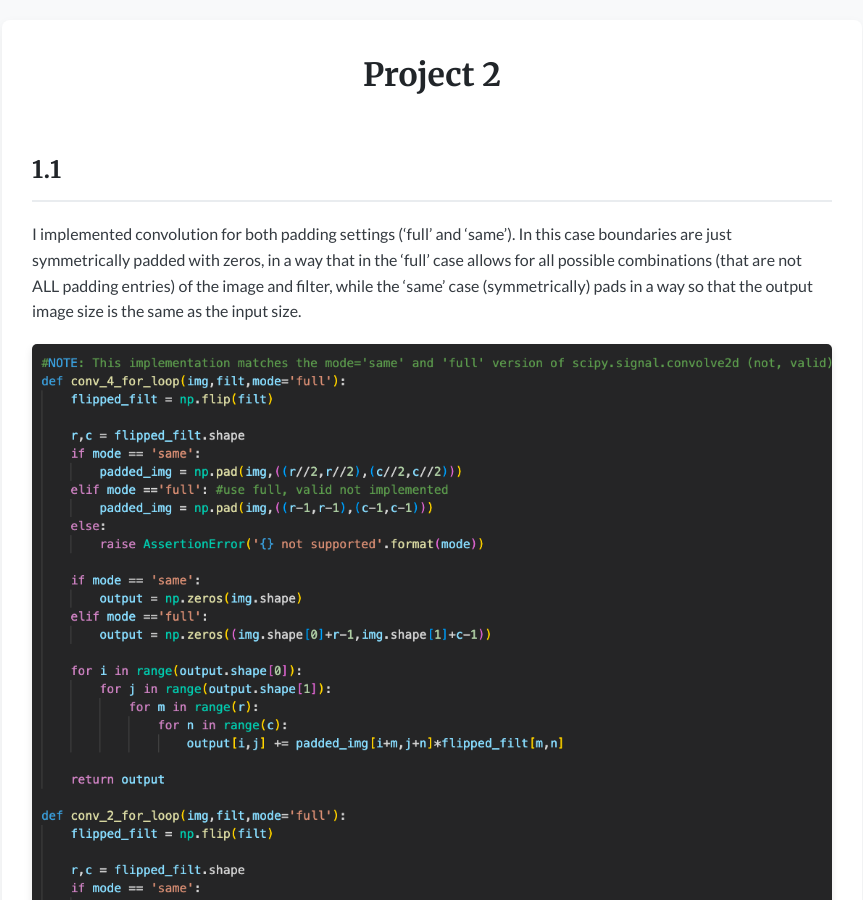
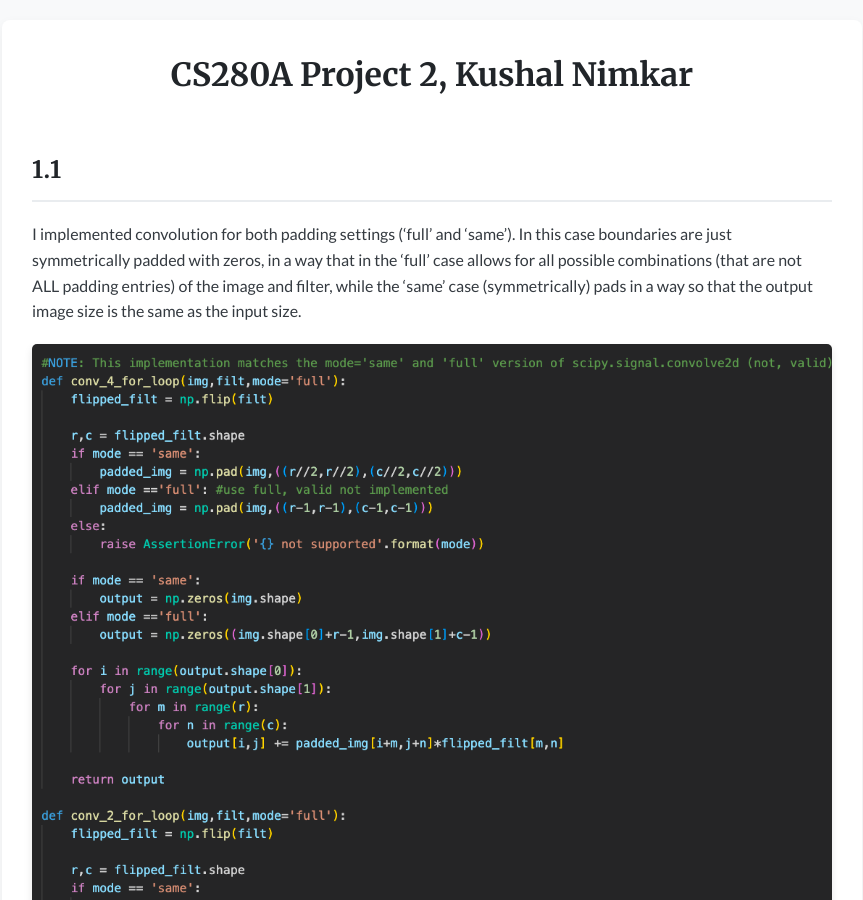
Before and after one commit to kushalnimkar/kushalnimkar.github.io, a Jekyll site: the page built from docs/cs280a/project2/index.markdown, in a window 1280 px wide and 900 px high. Shown: the whole window, without its empty margins (208-1071 px from the left). Built offline with Jekyll 4.4.1, drawn with Linux system fonts in a browser that asks for light colours; formulas are drawn with MathJax 3; our own code applies the rules of GitHub Pages for plain Markdown files.

Commit message:
Changed title

```diff
--- a/docs/cs280a/project2/index.markdown
+++ b/docs/cs280a/project2/index.markdown
@@ -1,7 +1,7 @@
 ---
 layout: cs180
 ---
-# Project 2
+# CS280A Project 2, Kushal Nimkar
 ## 1.1
 {% include mathjax.html %}
 
```
